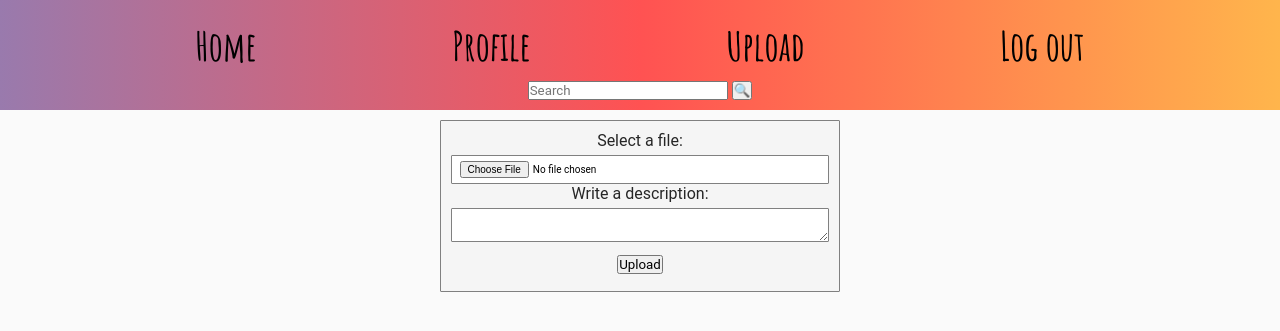
After one commit to MustafaaE/DynWebb, a PHP site: page /DynWebb/file-upload/index.php in a window 1280 px wide. The commit adds this page. Shown: the top 331 px of the page. Run offline with PHP 8.4, Linux system fonts and the light colour scheme; data that the repository does not hold is empty.

Commit message:
form fix + css

```diff
--- a/UX/styles.css
+++ b/UX/styles.css
@@ -1596,6 +1596,9 @@ img {
 }
 
 /* * * * * Header CSS * * * * */
+.header-nav {
+  position: relative;
+}
 #header-cont{
   position: relative;
   padding-top: 2rem;
@@ -1619,6 +1622,38 @@ img {
   position: relative;
   width: 20rem;
   margin: 10px auto;
+}
+
+/* * * * * Upload CSS * * * * */
+#form{
+  margin: 1rem auto;
+  border: solid 1px grey;
+  padding: 1rem;
+  border-radius: 1px;
+  background-color: whitesmoke;
+  width: 400px;
+}
+
+#form div{
+  margin-bottom: 0.75rem;
+}
+
+#form div label{
+  display: inline-block;
+  margin-bottom: 5px;
+  vertical-align: top;
+  width: 100%;
+}
+
+#form div input, #form div select, #form div textarea{
+  background-color: white;
+  color: black;
+  border: 1px solid grey;
+  border-radius: 1px;
+  display: inline-block;
+  padding: 0.5rem 0.75rem;
+  width: 100%;
+  font-size: 1rem;
 }
 
 /* ********** */
--- /dev/null
+++ b/file-upload/index.php
@@ -0,0 +1,21 @@
+<?php
+require '../components/header.php';
+    ?>
+
+<main>
+
+    <form id="form" enctype="multipart/form-data"  action="./upload.php" method="post">
+        <div>
+            <label for="file">Select a file:</label>
+            <input type="file" id="file" name="image_file"/>
+            <label for="description">Write a description:</label>
+            <textarea row="5" cols="50" name="description"> </textarea>
+
+        </div>
+        <div>
+            <button type="submit">Upload</button>
+        </div>
+    </form>
+</main>
+</body>
+</html>
```
